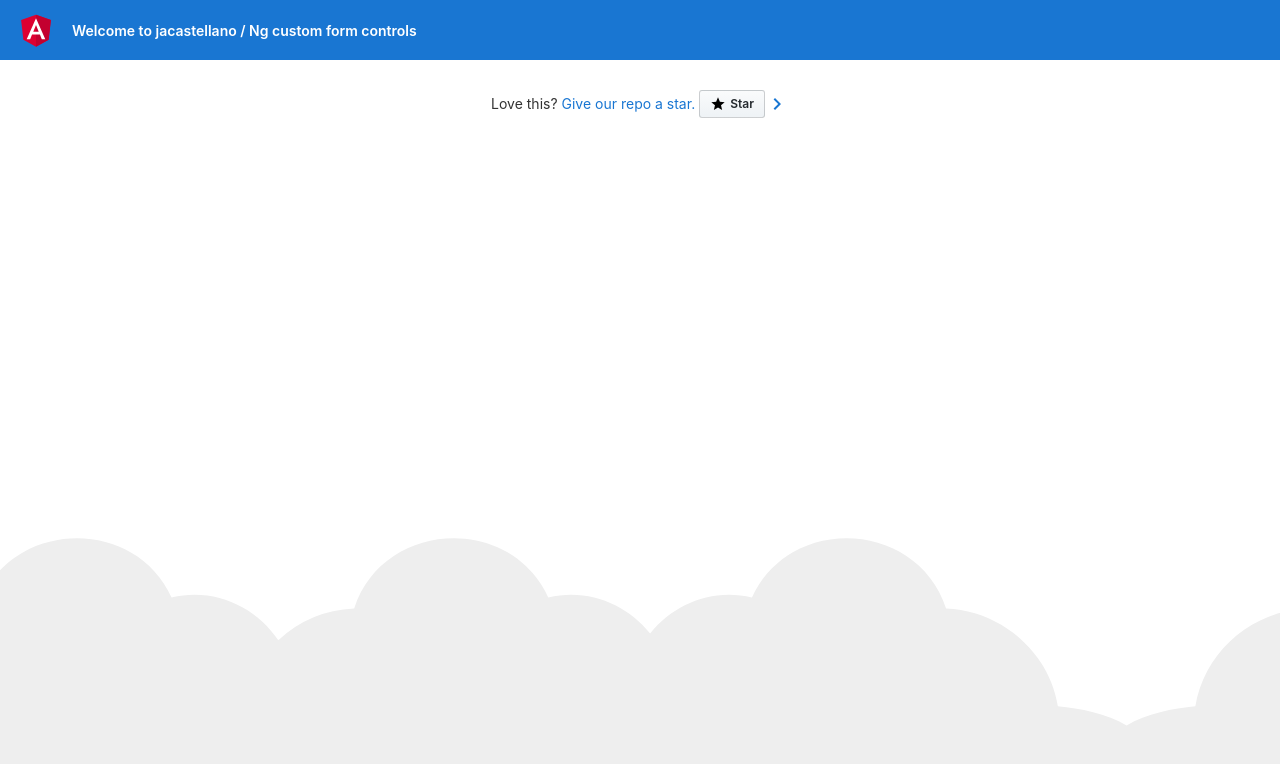
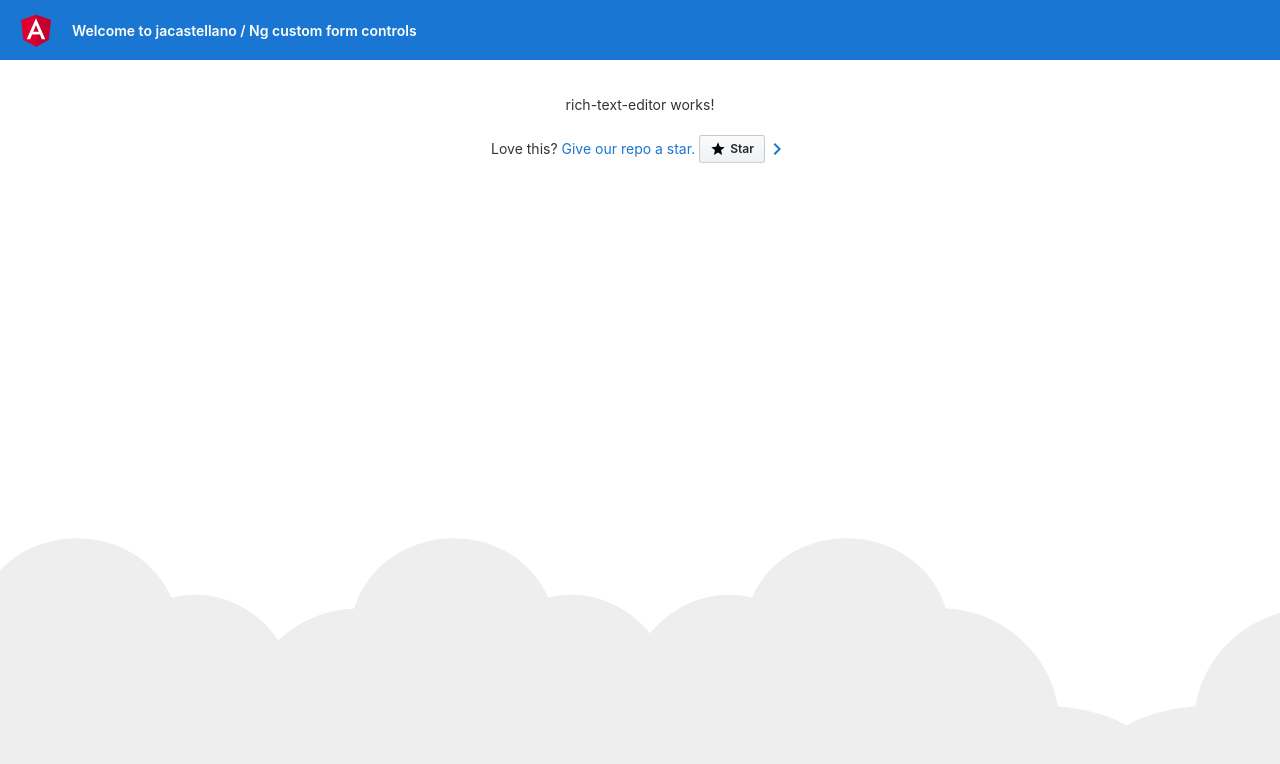
Before and after one commit to jacastellano/ng-custom-form-controls, an Angular app in the folder app/: page / in a window 1280 px wide. Shown: the top 764 px of the page. Built offline with nearby package versions, Linux system fonts and the light colour scheme.

Commit message:
Add editor to main page

```diff
--- a/app/src/app/app.component.html
+++ b/app/src/app/app.component.html
@@ -308,6 +308,9 @@
 
 <div class="content" role="main">
 
+  <!-- Editor -->
+  <app-rich-text-editor></app-rich-text-editor>
+
   <!-- Footer -->
   <footer>
     Love this?&nbsp;
--- a/app/src/app/app.component.ts
+++ b/app/src/app/app.component.ts
@@ -6,5 +6,4 @@ import { Component } from '@angular/core';
   styleUrls: ['./app.component.scss']
 })
 export class AppComponent {
-  title = 'app';
 }
```
